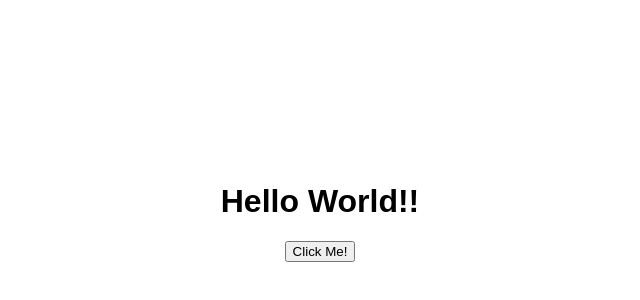
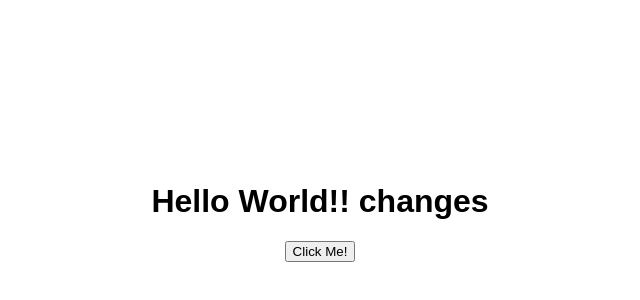
Before and after one commit to mariorcardoso/trunk-based-dev, a website: page index.html in a window 1280 px wide. Shown: the part 196-496 px from the top of the page, without its empty margins (320-960 px from the left). Drawn offline with Linux system fonts and the light colour scheme.

Commit message:
demo trunk changes

```diff
--- a/index.html
+++ b/index.html
@@ -7,7 +7,7 @@
     <link rel="stylesheet" href="style.css" />
   </head>
   <body>
-    <h1>Hello World!!</h1>
+    <h1>Hello World!! changes</h1>
     <button id="btn">Click Me!</button>
     <script src="script.js"></script>
   </body>
```
